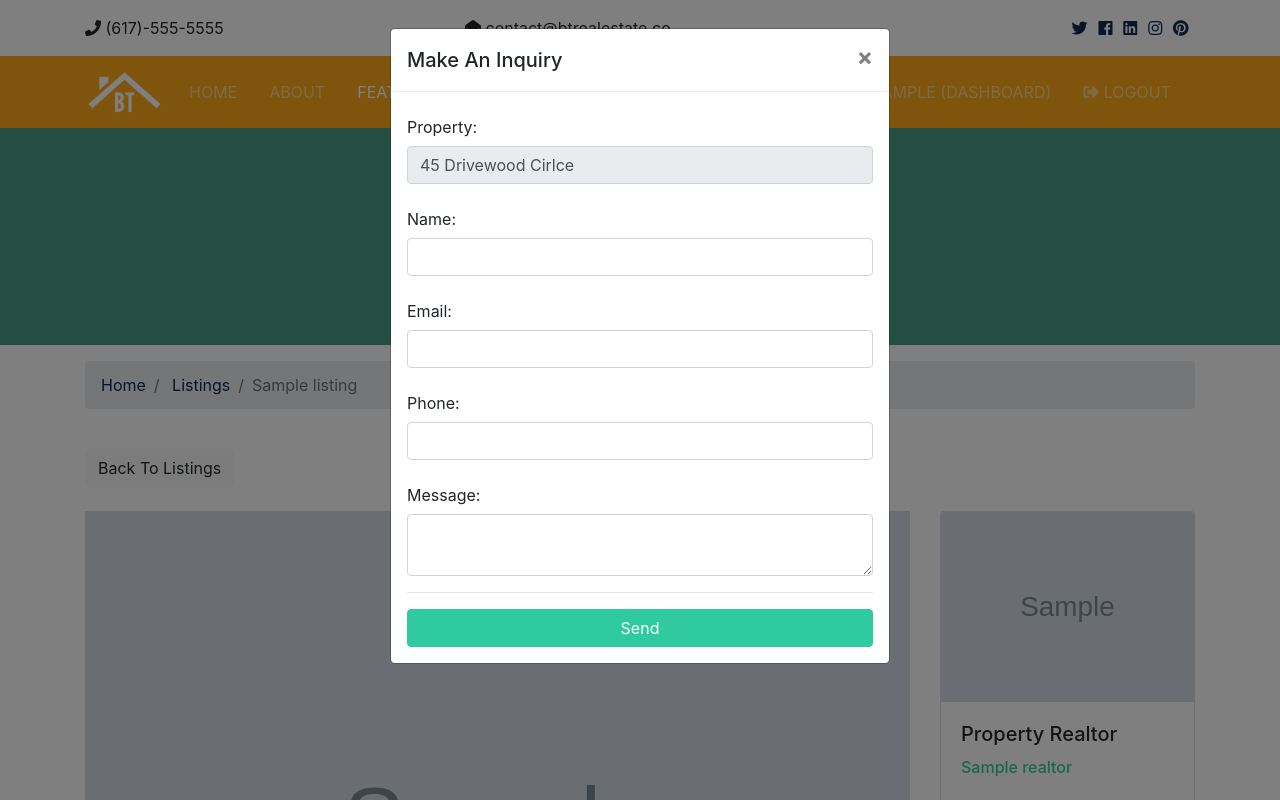
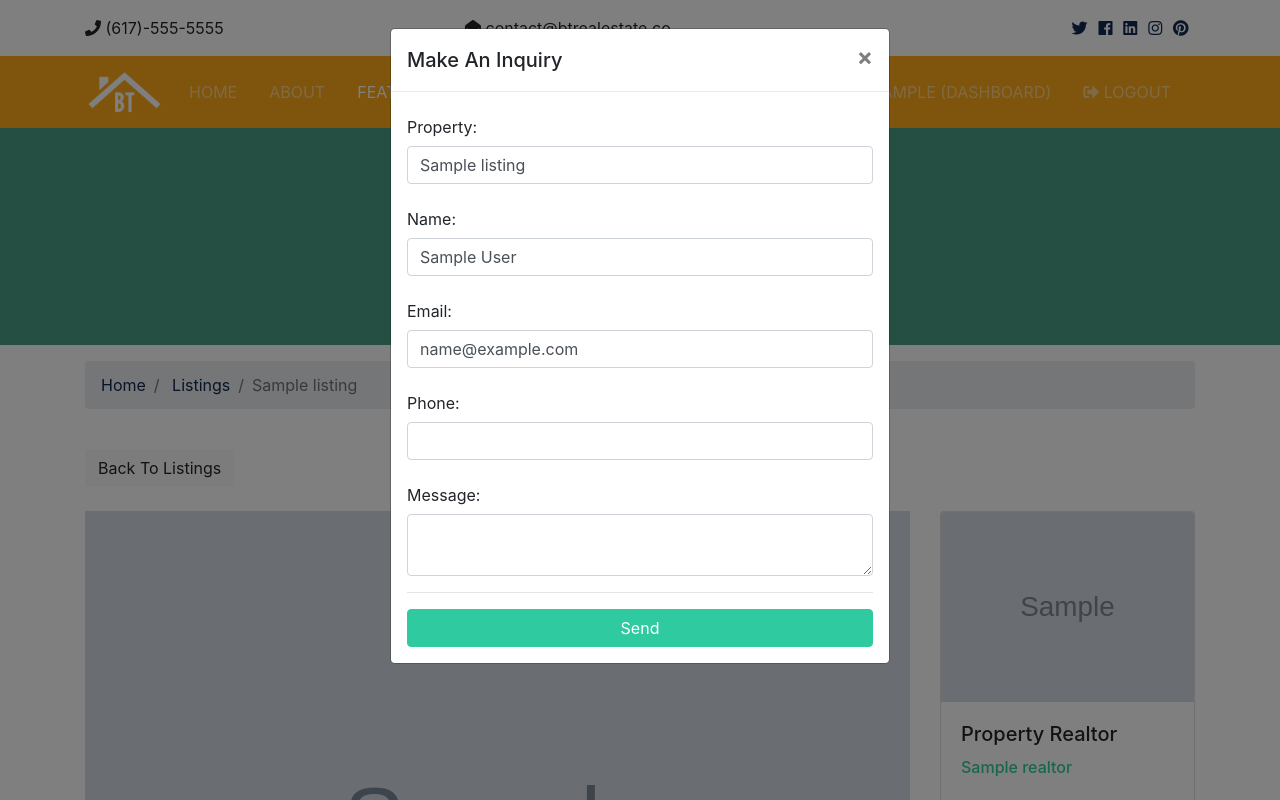
Before and after one commit to chrisjemil/Realestate-project, a Django app: page /listings/1 in a window 1280 px wide, after a click on "Make An Inquiry". Run offline with Django 3.2, Linux system fonts and the light colour scheme; a user stored in the database is signed in; tables that the repository leaves empty hold one stand-in row (values such as "Sample post"); grey boxes marked "Sample" are stand-in pictures; some libraries are stand-ins or nearby versions.

Commit message:
add contact form and send email features

```diff
--- /dev/null
+++ b/contacts/urls.py
@@ -0,0 +1,6 @@
+from django.urls import path
+from . import views
+
+urlpatterns = [
+    path('contact', views.contact, name='contact')
+]
--- a/realestate/urls.py
+++ b/realestate/urls.py
@@ -9,4 +9,5 @@ urlpatterns = [
     path('', include('pages.urls')),
     path('listings/', include('listings.urls')),
     path('accounts/', include('accounts.urls')),
+    path('contacts/', include('contacts.urls')),
 ] + static(settings.MEDIA_URL, document_root=settings.MEDIA_ROOT)
--- a/templates/listings/listing.html
+++ b/templates/listings/listing.html
@@ -166,18 +166,28 @@
                 </button>
             </div>
             <div class="modal-body">
-                <form>
+                <form action="{% url 'contact' %}" method="POST">
+                    {% csrf_token %}
+                    {% if user.is_authenticated %}
+                    <input type="hidden" name="user_id" value="user.id">
+                    {% else %}
+                    <input type="hidden" name="user_id" value="0">
+                    {% endif %}
+                    <input type="hidden" name="realtor_email" value="{{ listing.realtor.email }}">
+                    <input type="hidden" name="listing_id" value="{{ listing.id }}">
                     <div class="form-group">
                         <label for="property_name" class="col-form-label">Property:</label>
-                        <input type="text" name="listing" class="form-control" value="45 Drivewood Cirlce" disabled>
+                        <input type="text" name="listing" class="form-control" value="{{ listing.title }}">
                     </div>
                     <div class="form-group">
                         <label for="name" class="col-form-label">Name:</label>
-                        <input type="text" name="name" class="form-control" required>
+                        <input type="text" name="name" class="form-control" {% if user.is_authenticated %}
+                            value="{{ user.first_name }} {{ user.last_name }}" {% endif %} required>
                     </div>
                     <div class="form-group">
                         <label for="email" class="col-form-label">Email:</label>
-                        <input type="email" name="email" class="form-control" required>
+                        <input type="email" name="email" class="form-control" {% if user.is_authenticated %}
+                            value="{{ user.email }}" {% endif %} required>
                     </div>
                     <div class="form-group">
                         <label for="phone" class="col-form-label">Phone:</label>
```
Also changed, not shown: contacts/views.py (+43 -2 lines), realestate/settings.py (+7 -0 lines).
